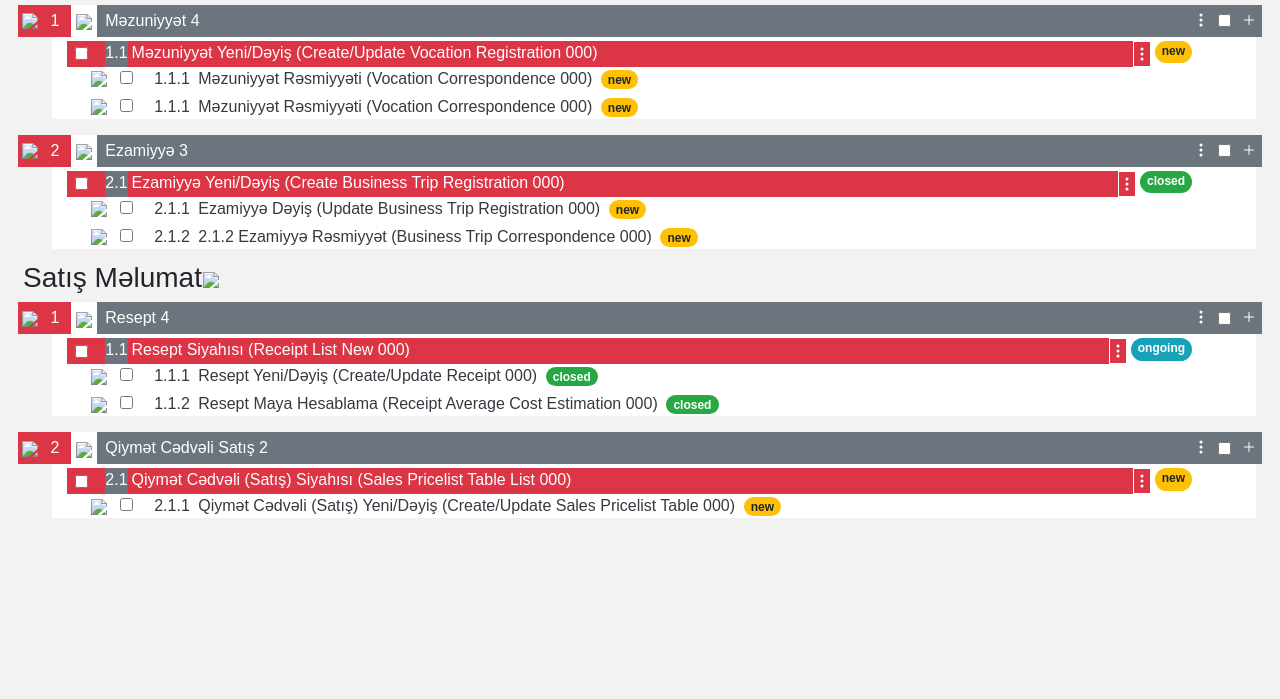
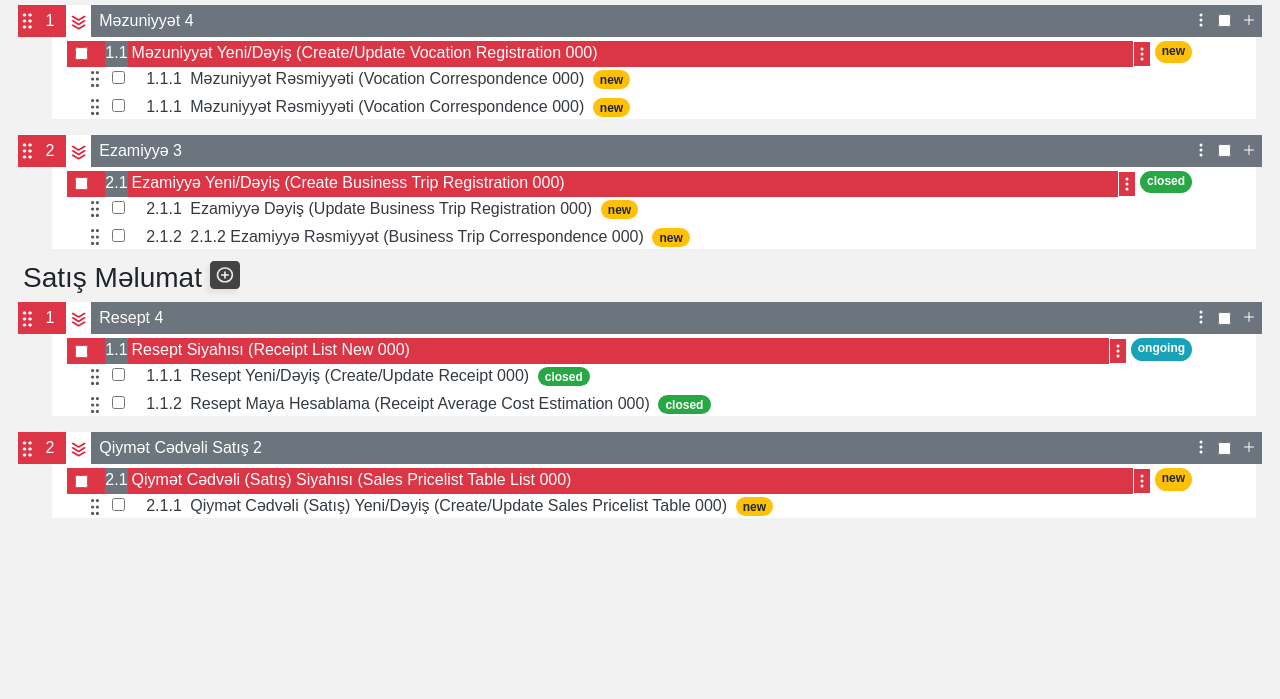
Before and after one commit to Togrul20/SourcedAgile_StoryCard_Layout, a plain HTML site: page index.html in a window 1280 px wide. Shown: the part 101-800 px from the top of the page. Drawn offline with nearby package versions, Linux system fonts and the light colour scheme; the site is published under a folder, as on GitHub Pages, so addresses that start at the root find nothing.

Commit message:
Errors are corrected

```diff
--- a/index.html
+++ b/index.html
@@ -56,7 +56,7 @@
     <div class="container-fluid d-flex">
       <h3 class="text mt-1 ml-2">İnsan resursları əməliyyat</h3>
       <button class="btn p-0 pt-1">
-        <img src="/svgs/Add task.svg" />
+        <img src="svgs/Add task.svg" />
       </button>
     </div>
 
@@ -64,12 +64,12 @@
       <div class="d-flex">
         <div class="d-flex flex-grow-1">
           <div class="bg-danger p-1">
-            <img src="/svgs/Pattern.svg" width="11px" />
+            <img src="svgs/Pattern.svg" width="11px" />
             <span class="text-white px-2">1</span>
           </div>
           <div class="bg-white">
             <button class="btn p-0">
-              <img src="/svgs/down arrow.svg" class="pt-2 mx-1" width="15px" />
+              <img src="svgs/down arrow.svg" class="pt-2 mx-1" width="15px" />
             </button>
           </div>
           <span class="text-white pl-2 pt-1">Məzuniyyət 4</span>
@@ -114,7 +114,7 @@
       </div>
 
       <div class="container ml-4 pl-0">
-        <img src="/svgs/Pattern gray.svg" width="8px" />
+        <img src="svgs/Pattern gray.svg" width="8px" />
         <div class="form-check-inline ml-0 py-1 pl-2">
           <input type="checkbox" class="form-check-input ml-0" />
         </div>
@@ -126,7 +126,7 @@
       </div>
 
       <div class="container ml-4 pl-0 pt-1">
-        <img src="/svgs/Pattern gray.svg" width="8px" />
+        <img src="svgs/Pattern gray.svg" width="8px" />
         <div class="form-check-inline ml-0 py-1 pl-2">
           <input type="checkbox" class="form-check-input ml-0" />
         </div>
@@ -142,12 +142,12 @@
       <div class="d-flex">
         <div class="d-flex flex-grow-1">
           <div class="bg-danger p-1">
-            <img src="/svgs/Pattern.svg" width="11px" />
+            <img src="svgs/Pattern.svg" width="11px" />
             <span class="text-white px-2">2</span>
           </div>
           <div class="bg-white">
             <button class="btn p-0">
-              <img src="/svgs/down arrow.svg" class="pt-2 mx-1" width="15px" />
+              <img src="svgs/down arrow.svg" class="pt-2 mx-1" width="15px" />
             </button>
           </div>
           <span class="text-white pl-2 pt-1">Ezamiyyə 3</span>
@@ -191,7 +191,7 @@
       </div>
 
       <div class="container ml-4 pl-0">
-        <img src="/svgs/Pattern gray.svg" width="8px" />
+        <img src="svgs/Pattern gray.svg" width="8px" />
         <div class="form-check-inline ml-0 py-1 pl-2">
           <input type="checkbox" class="form-check-input ml-0" />
         </div>
@@ -203,7 +203,7 @@
       </div>
 
       <div class="container ml-4 pl-0 pt-1">
-        <img src="/svgs/Pattern gray.svg" width="8px" />
+        <img src="svgs/Pattern gray.svg" width="8px" />
         <div class="form-check-inline ml-0 py-1 pl-2">
           <input type="checkbox" class="form-check-input ml-0" />
         </div>
@@ -218,7 +218,7 @@
     <div class="container-fluid d-flex mt-1">
       <h3 class="text mt-2 ml-2">Satış Məlumat</h3>
       <button class="btn p-0 pt-1">
-        <img src="/svgs/Add task.svg" />
+        <img src="svgs/Add task.svg" />
       </button>
     </div>
 
@@ -226,12 +226,12 @@
       <div class="d-flex">
         <div class="d-flex flex-grow-1">
           <div class="bg-danger p-1">
-            <img src="/svgs/Pattern.svg" width="11px" />
+            <img src="svgs/Pattern.svg" width="11px" />
             <span class="text-white px-2">1</span>
           </div>
           <div class="bg-white">
             <button class="btn p-0">
-              <img src="/svgs/down arrow.svg" class="pt-2 mx-1" width="15px" />
+              <img src="svgs/down arrow.svg" class="pt-2 mx-1" width="15px" />
             </button>
           </div>
           <span class="text-white pl-2 pt-1">Resept 4</span>
@@ -275,7 +275,7 @@
       </div>
 
       <div class="container ml-4 pl-0">
-        <img src="/svgs/Pattern gray.svg" width="8px" />
+        <img src="svgs/Pattern gray.svg" width="8px" />
         <div class="form-check-inline ml-0 py-1 pl-2">
           <input type="checkbox" class="form-check-input ml-0" />
         </div>
@@ -287,7 +287,7 @@
       </div>
 
       <div class="container ml-4 pl-0 pt-1">
-        <img src="/svgs/Pattern gray.svg" width="8px" />
+        <img src="svgs/Pattern gray.svg" width="8px" />
         <div class="form-check-inline ml-0 py-1 pl-2">
           <input type="checkbox" class="form-check-input ml-0" />
         </div>
@@ -303,12 +303,12 @@
       <div class="d-flex">
         <div class="d-flex flex-grow-1">
           <div class="bg-danger p-1">
-            <img src="/svgs/Pattern.svg" width="11px" />
+            <img src="svgs/Pattern.svg" width="11px" />
             <span class="text-white px-2">2</span>
           </div>
           <div class="bg-white">
             <button class="btn p-0">
-              <img src="/svgs/down arrow.svg" class="pt-2 mx-1" width="15px" />
+              <img src="svgs/down arrow.svg" class="pt-2 mx-1" width="15px" />
             </button>
           </div>
           <span class="text-white pl-2 pt-1">Qiymət Cədvəli Satış 2</span>
@@ -352,7 +352,7 @@
       </div>
 
       <div class="container ml-4 pl-0">
-        <img src="/svgs/Pattern gray.svg" width="8px" />
+        <img src="svgs/Pattern gray.svg" width="8px" />
         <div class="form-check-inline ml-0 py-1 pl-2">
           <input type="checkbox" class="form-check-input ml-0" />
         </div>
```
